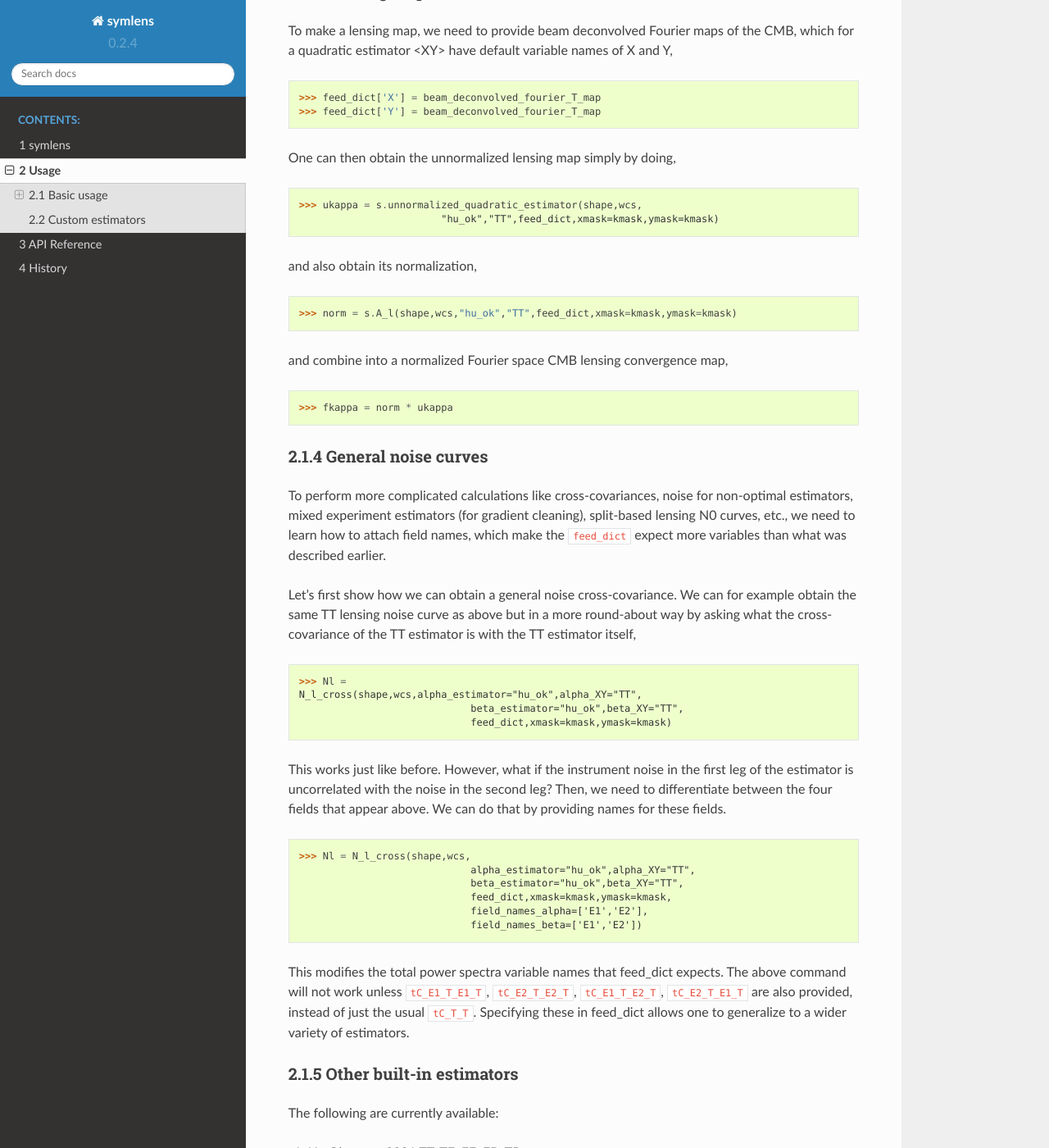
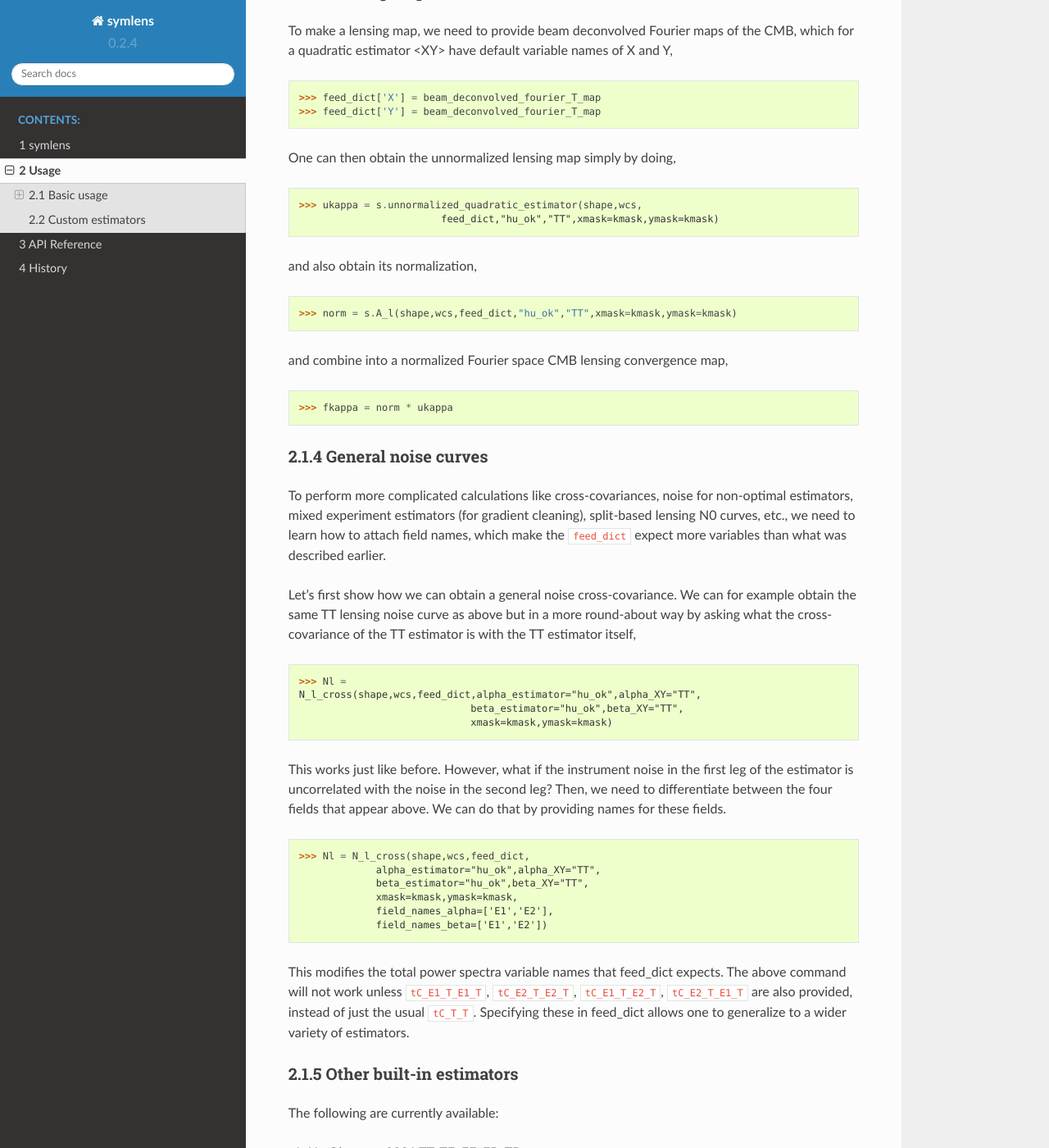
Before and after one commit to simonsobs/symlens, a Sphinx documentation site: the page built from docs/usage.rst, in a window 1280 px wide and 1400 px high, scrolled down 2079 px. Shown: the whole window at 82% size. Built offline with Sphinx 7.4.7 and the Read the Docs theme 2.0.0, drawn with Linux system fonts in a browser that asks for light colours; formulas are drawn with MathJax 3; some of the changed text lies outside the part shown.

```diff
--- a/docs/usage.rst
+++ b/docs/usage.rst
@@ -105,7 +105,7 @@ function. That's it! Now we can get the pre-built Hu Okamoto 2001
 .. code-block:: python
 
 	>>> import symlens as s
-	>>> nl2d = s.N_l(shape,wcs,"hu_ok","TT",feed_dict,xmask=kmask,ymask=kmask)
+	>>> nl2d = s.N_l(shape,wcs,feed_dict,"hu_ok","TT",xmask=kmask,ymask=kmask)
 
 
 which can be binned in annuli to obtain a lensing noise curve.
@@ -126,13 +126,13 @@ One can then obtain the unnormalized lensing map simply by doing,
 .. code-block:: python
 
 	>>> ukappa = s.unnormalized_quadratic_estimator(shape,wcs,
-				"hu_ok","TT",feed_dict,xmask=kmask,ymask=kmask)
+				feed_dict,"hu_ok","TT",xmask=kmask,ymask=kmask)
 
 and also obtain its normalization,
 
 .. code-block:: python
 
-	>>> norm = s.A_l(shape,wcs,"hu_ok","TT",feed_dict,xmask=kmask,ymask=kmask)
+	>>> norm = s.A_l(shape,wcs,feed_dict,"hu_ok","TT",xmask=kmask,ymask=kmask)
 
 and combine into a normalized Fourier space CMB lensing convergence map,
 
@@ -159,9 +159,9 @@ the TT estimator itself,
 .. code-block:: python
 
    >>> Nl =
-   N_l_cross(shape,wcs,alpha_estimator="hu_ok",alpha_XY="TT",
+   N_l_cross(shape,wcs,feed_dict,alpha_estimator="hu_ok",alpha_XY="TT",
 				beta_estimator="hu_ok",beta_XY="TT",
-				feed_dict,xmask=kmask,ymask=kmask)
+				xmask=kmask,ymask=kmask)
 
 
 This works just like before. However, what if the instrument noise in the first leg of the
@@ -171,12 +171,12 @@ providing names for these fields.
 
 .. code-block:: python
 
-   >>> Nl = N_l_cross(shape,wcs,
-				alpha_estimator="hu_ok",alpha_XY="TT",
-				beta_estimator="hu_ok",beta_XY="TT",
-				feed_dict,xmask=kmask,ymask=kmask,
-				field_names_alpha=['E1','E2'],
-				field_names_beta=['E1','E2'])
+   >>> Nl = N_l_cross(shape,wcs,feed_dict,
+		alpha_estimator="hu_ok",alpha_XY="TT",
+		beta_estimator="hu_ok",beta_XY="TT",
+		xmask=kmask,ymask=kmask,
+		field_names_alpha=['E1','E2'],
+		field_names_beta=['E1','E2'])
 
 This modifies the total power spectra variable names that feed_dict expects. The
 above command will not work unless ``tC_E1_T_E1_T``, ``tC_E2_T_E2_T``,
@@ -207,10 +207,10 @@ before,
 
 .. code-block:: python
 
-    >>> Nl = s.N_l(shape,wcs,"shear","TT",feed_dict,
+    >>> Nl = s.N_l(shape,wcs,feed_dict,"shear","TT",
               xmask=tmask,ymask=tmask)
-    >>> Al = s.A_l(shape,wcs,"shear","TT",feed_dict,xmask=tmask,ymask=tmask)
-    >>> ushear = s.unnormalized_quadratic_estimator(shape,wcs,"shear","TT",feed_dict,xmask=tmask,ymask=tmask)
+    >>> Al = s.A_l(shape,wcs,feed_dict,"shear","TT",xmask=tmask,ymask=tmask)
+    >>> ushear = s.unnormalized_quadratic_estimator(shape,wcs,feed_dict,"shear","TT",xmask=tmask,ymask=tmask)
     >>> shear = Al * ushear
 
 
@@ -309,7 +309,7 @@ integral.
 
 .. code-block:: python
 
-   >>> integral = s.integrate(shape,wcs,expr1,feed_dict,xmask=xmask,ymask=xmask).real
+   >>> integral = s.integrate(shape,wcs,feed_dict,expr1,xmask=xmask,ymask=xmask).real
 
 
 .. _pixell: https://github.com/simonsobs/pixell/
```
